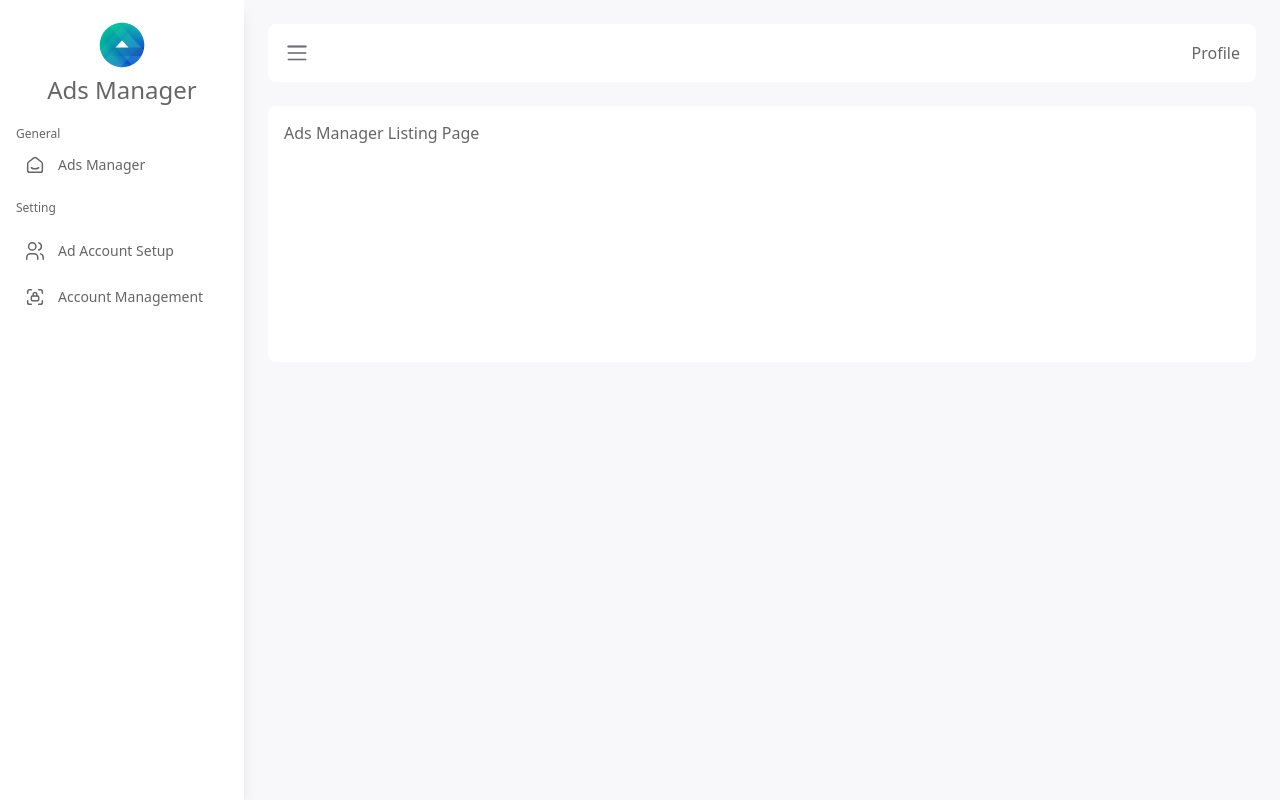
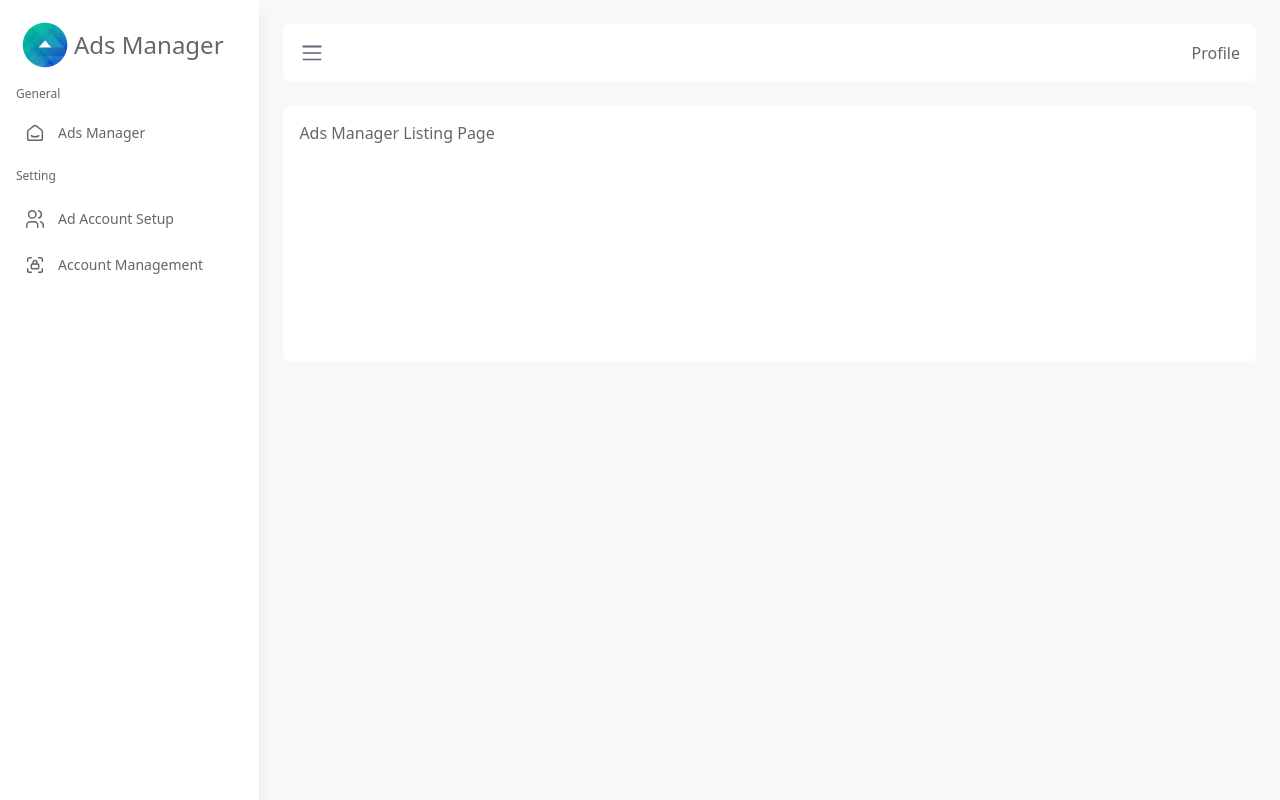
Before and after one commit to YanPuty/ads-manager-admin, a React (Create React App) app: page / in a window 1280 px wide. Both pictures are taken after a click on the picture 138 px from the left and 53 px from the top of the page. Built offline with nearby package versions, Linux system fonts and the light colour scheme.

Commit message:
responsive

```diff
--- a/src/core/layouts/SideBar/index.tsx
+++ b/src/core/layouts/SideBar/index.tsx
@@ -4,6 +4,8 @@ import { Link, Outlet } from 'react-router-dom';
 function Sidebar() {
   const [screenChange, setScreenChange] = useState<boolean>(false)
   const [textChange, setTextChange] = useState<boolean>(true)
+  const [toggle, setToggle] = useState<boolean>(true)
+
   useEffect(() => {
     window.addEventListener('resize', onScreenChange)
   }, [])
@@ -11,34 +13,37 @@ function Sidebar() {
   function onScreenChange() {
     if (window.innerWidth <= 640) {
       setScreenChange(true)
-      setTextChange(false)
+      setTextChange(!textChange)
+      setToggle(true)
     }
     else {
       setTextChange(true)
       setScreenChange(false)
     }
   }
-  function toggleMenu() {
+  function toggleHamburger() {
     setTextChange(!textChange)
-    if (window.innerWidth <= 640) {
+    setToggle(!toggle)
 
-    }
   }
   return (
     <>
       <main className="flex w-full h-screen">
-        <aside className={`sm:hidden bg-white h-screen ${screenChange ? 'hidden' : 'flex items-center'} shadow-lg p-4 space-y-3 flex-col`}>
-          <section className="flex flex-col items-center max-sm:justify-center mb-5">
-            <img src="/assets/images/logo.png" alt="" />
-            <h2 className={`text-2xl ${textChange && 'hidden'}`}>Ads Manager</h2>
+        <aside className={`bg-white ${textChange && !screenChange ? 'w-20' : 'w-80'} absolute sm:relative h-screen shadow-lg p-4 space-y-3  top-0 sm:left-0  animate duration-500  ${!toggle ? 'left-[0%]' : 'left-[-100%]'}`} >
+          <section className="flex flex-col items-center max-sm:justify-start flex-wrap">
+            <img src="/assets/icons/delete.svg" alt="" onClick={toggleHamburger} className={`sm:hidden absolute left-[100%] p-2 top-0 cursor-pointer`} />
+            <div className='flex self-start items-center'>
+              <img src="/assets/images/logo.png" alt="" />
+              <h2 className={`text-2xl duration-500 animate ${textChange && !screenChange && 'hidden'}`}>Ads Manager</h2>
+            </div>
           </section>
           <section>
             <div className="text-xs">General</div>
-            <ul className="text-sm">
+            <ul className=" text-sm">
               <Link to="/ad-account">
-                <li className="py-3 pl-2 hover:bg-slate-100 rounded-md cursor-pointer transition duration-300 ease-in-out flex items-center">
+                <li className="py-3 pl-2 mt-2 hover:bg-slate-100 rounded-md cursor-pointer transition duration-300 ease-in-out flex items-center">
                   <img src="/assets/icons/home.svg" alt="" />
-                  <span className={`ml-3 w-48 ${textChange && 'hidden'}`}>Ads Manager</span>
+                  <span className={`ml-3 duration-500 animate ${textChange && !screenChange && 'hidden'}`}>Ads Manager</span>
                 </li>
               </Link>
             </ul>
@@ -49,47 +54,13 @@ function Sidebar() {
               <Link to="/ad-account">
                 <li className="py-3 pl-2 hover:bg-slate-100 rounded-md cursor-pointer transition duration-300 ease-in-out flex items-center">
                   <img src="/assets/icons/users.svg" alt="" />
-                  <span className={`ml-3 w-48 ${textChange && 'hidden'}`}>Ad Account Setup</span>
+                  <span className={`ml-3 duration-500 animate ${textChange && !screenChange && 'hidden'}`}>Ad Account Setup</span>
                 </li>
               </Link>
               <Link to="/account-management">
                 <li className="py-3 pl-2 hover:bg-slate-100 rounded-md cursor-pointer transition duration-300 ease-in-out flex items-center">
                   <img src="/assets/icons/lock.svg" alt="" />
-                  <span className={`ml-3 w-48 ${textChange && 'hidden'}`}>Account Management</span>
-                </li>
-              </Link>
-            </ul>
-          </section>
-        </aside>
-        <aside className={`hidden sm:block bg-white h-screen  ${screenChange ? 'hidden' : 'flex items-center'} shadow-lg p-4 space-y-3 flex-col`}>
-          <section className="flex flex-col items-center max-sm:justify-center mb-5">
-            <img src="/assets/images/logo.png" alt="" />
-            <h2 className={`text-2xl ${textChange && 'hidden'}`}>Ads Manager</h2>
-          </section>
-          <section>
-            <div className="text-xs">General</div>
-            <ul className="text-sm">
-              <Link to="/ad-account">
-                <li className="py-3 pl-2 hover:bg-slate-100 rounded-md cursor-pointer transition duration-300 ease-in-out flex items-center">
-                  <img src="/assets/icons/home.svg" alt="" />
-                  <span className={`ml-3 w-48 ${textChange && 'hidden'}`}>Ads Manager</span>
-                </li>
-              </Link>
-            </ul>
-          </section>
-          <section className="space-y-3">
-            <div className="text-xs">Setting</div>
-            <ul className="text-sm">
-              <Link to="/ad-account">
-                <li className="py-3 pl-2 hover:bg-slate-100 rounded-md cursor-pointer transition duration-300 ease-in-out flex items-center">
-                  <img src="/assets/icons/users.svg" alt="" />
-                  <span className={`ml-3 w-48 ${textChange && 'hidden'}`}>Ad Account Setup</span>
-                </li>
-              </Link>
-              <Link to="/account-management">
-                <li className="py-3 pl-2 hover:bg-slate-100 rounded-md cursor-pointer transition duration-300 ease-in-out flex items-center">
-                  <img src="/assets/icons/lock.svg" alt="" />
-                  <span className={`ml-3 w-48 ${textChange && 'hidden'}`}>Account Management</span>
+                  <span className={`ml-3 duration-500 animate ${textChange && !screenChange && 'hidden'}`}>Account Management</span>
                 </li>
               </Link>
             </ul>
@@ -97,8 +68,8 @@ function Sidebar() {
         </aside>
         <section className="w-full p-6 space-y-6">
           <div className="bg-white rounded-lg p-4">
-            <div className="flex items-center justify-between cursor-pointer">
-              <img src="/assets/icons/hamburger.svg" onClick={toggleMenu} alt="" />
+            <div className="flex items-center justify-between">
+              <img src="/assets/icons/hamburger.svg" alt="" onClick={toggleHamburger} />
               <div>Profile</div>
             </div>
           </div>
@@ -106,7 +77,7 @@ function Sidebar() {
             <Outlet />
           </div>
         </section>
-      </main >
+      </main>
     </>
   );
 }
```
Also changed, not shown: public/assets/icons/delete.svg (added).
